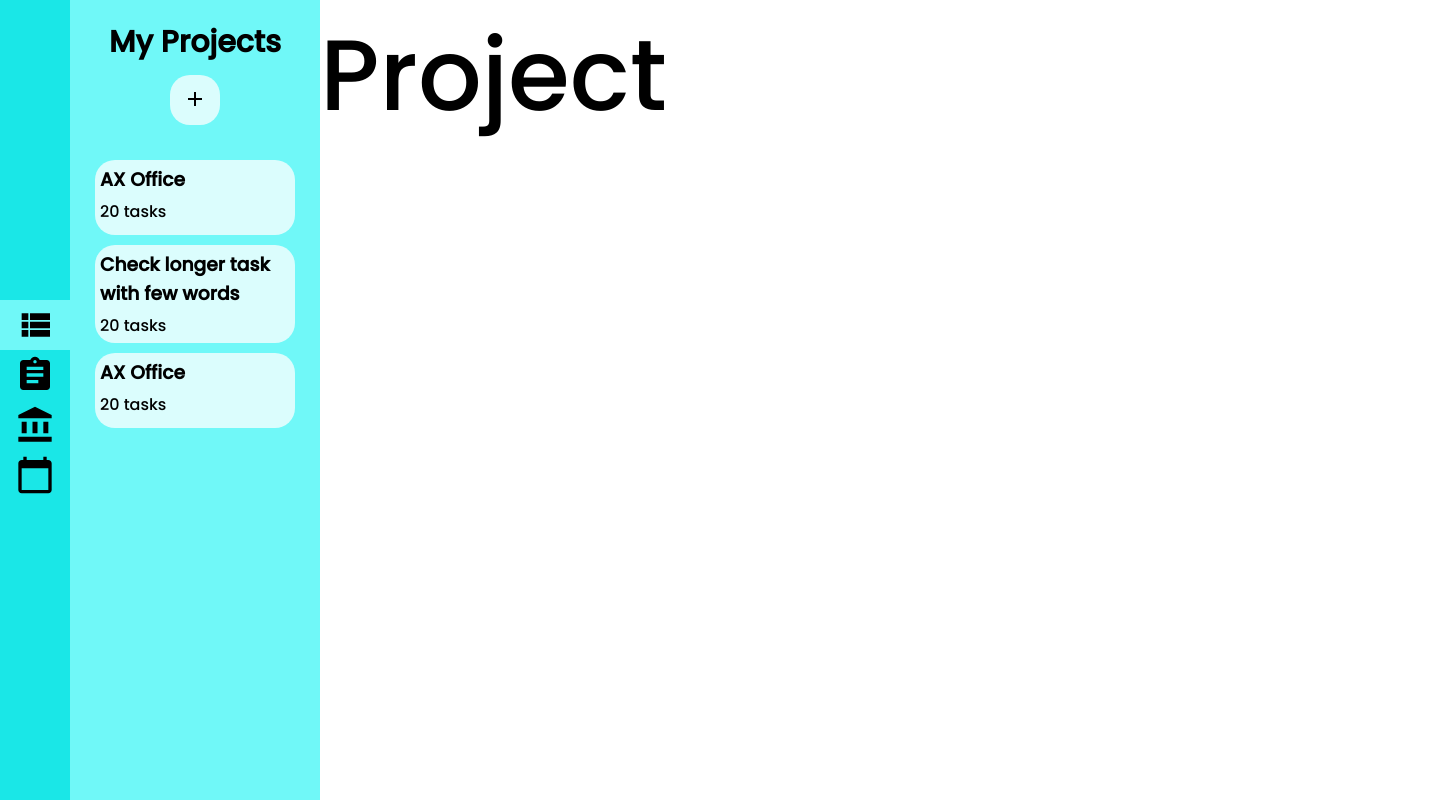
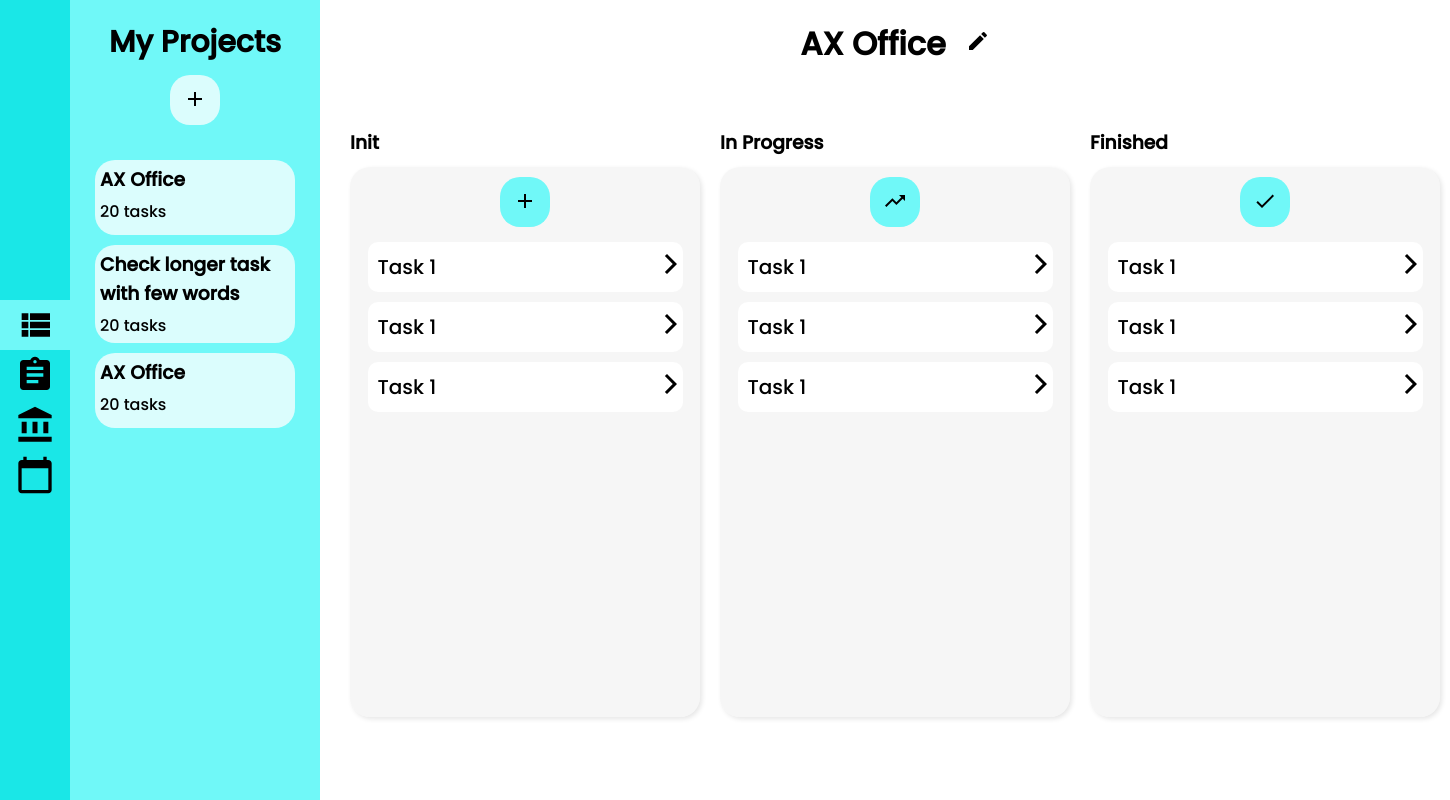
Before and after one commit to ArexSpeed/axoffice, a React (Create React App) app in the folder client/: page /projects in a window 1280 px wide. Shown: the whole page, 1450 px wide, since content can reach past the window. Built offline with nearby package versions, Linux system fonts and the light colour scheme.

Commit message:
main style

```diff
--- /dev/null
+++ b/client/src/components/MainLists.js
@@ -0,0 +1,55 @@
+import React from 'react'
+import EditIcon from '@material-ui/icons/Edit';
+import AddIcon from '@material-ui/icons/Add';
+import DoneIcon from '@material-ui/icons/Done';
+import ArrowBackIosIcon from '@material-ui/icons/ArrowBackIos';
+
+const MainLists = () => {
+  return (
+    <main className="main">
+      <header className="main__header">
+        <h1 className="main__title">Shopping</h1> <span className="main__title-edit"><EditIcon /></span>
+      </header>
+      <section className="main__section">
+        <div className="main__section-container">
+        <h3 className="main__section-title">Items</h3>
+        <article className="main__section-box">
+          <div className="main__section-items">
+          <button className="main__section-item-add lists"><AddIcon /></button>
+            <div className="main__section-item">
+              <h5 className="main__section-item-title">Item 1</h5> <span><DoneIcon /></span>
+            </div>
+            <div className="main__section-item">
+              <h5 className="main__section-item-title">Item 1</h5> <span><DoneIcon /></span>
+            </div>
+            <div className="main__section-item">
+              <h5 className="main__section-item-title">Item 1</h5> <span><DoneIcon /></span>
+            </div>
+          </div>
+        </article>
+        </div>
+
+        <div className="main__section-container">
+        <h3 className="main__section-title">Done</h3>
+        <article className="main__section-box">
+          <div className="main__section-items">
+          <button className="main__section-item-add lists"><DoneIcon /></button>
+            <div className="main__section-item">
+            <span><ArrowBackIosIcon /></span> <h5 className="main__section-item-title">Item 1</h5>
+            </div>
+            <div className="main__section-item">
+            <span><ArrowBackIosIcon /></span> <h5 className="main__section-item-title">Item 1</h5>
+            </div>
+            <div className="main__section-item">
+            <span><ArrowBackIosIcon /></span> <h5 className="main__section-item-title">Item 1</h5>
+            </div>
+          </div>
+        </article>
+        </div>
+
+      </section>
+    </main>
+  )
+}
+
+export default MainLists
--- /dev/null
+++ b/client/src/components/MainProjects.js
@@ -0,0 +1,74 @@
+import React from 'react'
+import EditIcon from '@material-ui/icons/Edit';
+import ArrowForwardIosIcon from '@material-ui/icons/ArrowForwardIos';
+import AddIcon from '@material-ui/icons/Add';
+import TrendingUpIcon from '@material-ui/icons/TrendingUp';
+import DoneIcon from '@material-ui/icons/Done';
+
+const MainProjects = () => {
+  return (
+    <main className="main">
+      <header className="main__header">
+        <h1 className="main__title">AX Office</h1> <span className="main__title-edit"><EditIcon /></span>
+      </header>
+      <section className="main__section">
+        <div className="main__section-container">
+        <h3 className="main__section-title">Init</h3>
+        <article className="main__section-box">
+          <div className="main__section-items">
+          <button className="main__section-item-add projects"><AddIcon /></button>
+            <div className="main__section-item">
+              <h5 className="main__section-item-title">Task 1</h5> <span><ArrowForwardIosIcon /></span>
+            </div>
+            <div className="main__section-item">
+              <h5 className="main__section-item-title">Task 1</h5> <span><ArrowForwardIosIcon /></span>
+            </div>
+            <div className="main__section-item">
+              <h5 className="main__section-item-title">Task 1</h5> <span><ArrowForwardIosIcon /></span>
+            </div>
+          </div>
+        </article>
+        </div>
+
+        <div className="main__section-container">
+        <h3 className="main__section-title">In Progress</h3>
+        <article className="main__section-box">
+          <div className="main__section-items">
+        <button className="main__section-item-add projects"><TrendingUpIcon /></button>
+            <div className="main__section-item">
+              <h5 className="main__section-item-title">Task 1</h5> <span><ArrowForwardIosIcon /></span>
+            </div>
+            <div className="main__section-item">
+              <h5 className="main__section-item-title">Task 1</h5> <span><ArrowForwardIosIcon /></span>
+            </div>
+            <div className="main__section-item">
+              <h5 className="main__section-item-title">Task 1</h5> <span><ArrowForwardIosIcon /></span>
+            </div>
+          </div>
+        </article>
+        </div>
+
+        <div className="main__section-container">
+        <h3 className="main__section-title">Finished</h3>
+        <article className="main__section-box">
+          <div className="main__section-items">
+        <button className="main__section-item-add projects"><DoneIcon /></button>
+            <div className="main__section-item">
+              <h5 className="main__section-item-title">Task 1</h5> <span><ArrowForwardIosIcon /></span>
+            </div>
+            <div className="main__section-item">
+              <h5 className="main__section-item-title">Task 1</h5> <span><ArrowForwardIosIcon /></span>
+            </div>
+            <div className="main__section-item">
+              <h5 className="main__section-item-title">Task 1</h5> <span><ArrowForwardIosIcon /></span>
+            </div>
+          </div>
+        </article>
+        </div>
+
+      </section>
+    </main>
+  )
+}
+
+export default MainProjects
--- a/client/src/pages/Lists.js
+++ b/client/src/pages/Lists.js
@@ -1,4 +1,5 @@
 import React from 'react'
+import MainLists from '../components/MainLists'
 import Nav from '../components/Nav'
 import SidebarLists from '../components/SidebarLists'
 
@@ -7,7 +8,7 @@ const Lists = () => {
     <div className="container">
       <Nav app='lists' />
       <SidebarLists />
-      <p style={{fontSize: '100px'}}>Lists</p>
+      <MainLists />
       </div>
   )
 }
--- a/client/src/pages/Projects.js
+++ b/client/src/pages/Projects.js
@@ -1,16 +1,16 @@
 import React from 'react'
 import Nav from '../components/Nav'
 import SidebarProjects from '../components/SidebarProjects'
+import MainProjects from '../components/MainProjects'
 
-const Projects = ({match}) => {
-  const path = match.path
+const Projects = () => {
 
   return (
     <>
       <div className="container">
       <Nav app='projects' />
       <SidebarProjects />
-      <p style={{fontSize: '100px'}}>Project</p>
+      <MainProjects />
       </div>
     </>
   )
--- /dev/null
+++ b/client/src/styles/Main.scss
@@ -0,0 +1,70 @@
+@import 'Var';
+
+.main{
+  margin-left: 20px;
+  height: 100%;
+  overflow: scroll;
+  &__header{
+    display: flex;
+    flex-direction: row;
+    justify-content: center;
+    align-items: center;
+    margin: 20px auto;
+  }
+  &__title{
+    margin-right: 20px;
+  }
+  &__section{
+    display: flex;
+    flex-direction: row;
+    justify-content: center;
+    align-items: center;
+    margin-top: 50px;
+    &-title{
+      margin: 10px 0;
+    }
+    &-container{
+      margin: 0 10px;
+    }
+    &-box{
+      width: 350px;
+      height: 550px;
+      border-radius: 20px;
+      background: rgba(238,238,238,0.5);
+      box-shadow: 2px 2px 5px rgba(0,0,0,.1);
+    }
+    &-items{
+      @include center;
+    }
+    &-item{
+      display: flex;
+      flex-direction: row;
+      justify-content: space-between;
+      align-items: center;
+      margin: 5px;
+      width: 90%;
+      height: 50px;
+      border-radius: 10px;
+      background: #fff;
+      &-add{
+        margin: 10px 0;
+        width: 50px;
+        height: 50px;
+        border: none;
+        border-radius: 20px;
+        cursor: pointer;
+        &.projects{
+          background: $bg-projects-second;
+        }
+        &.lists{
+          background: $bg-lists-second;
+        }
+      }
+      &-title{
+        font-size: 20px;
+        font-weight: 300;
+        margin: 0 10px;
+      }
+    }
+  }
+}
--- a/client/src/styles/Style.scss
+++ b/client/src/styles/Style.scss
@@ -1,3 +1,4 @@
 @import 'Global';
 @import 'Nav';
 @import 'Sidebar';
+@import 'Main';
```
